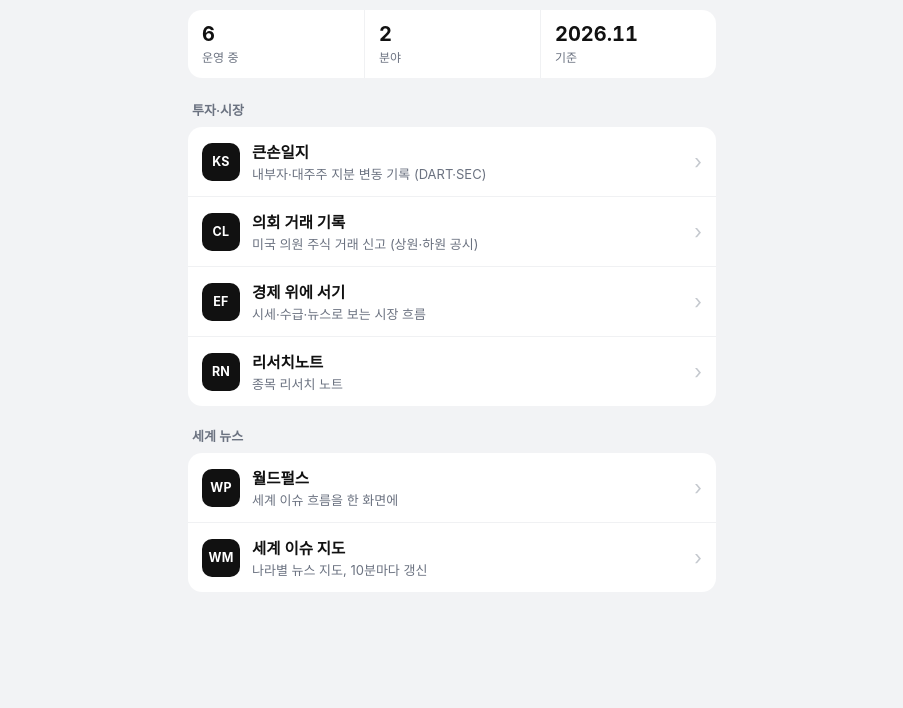
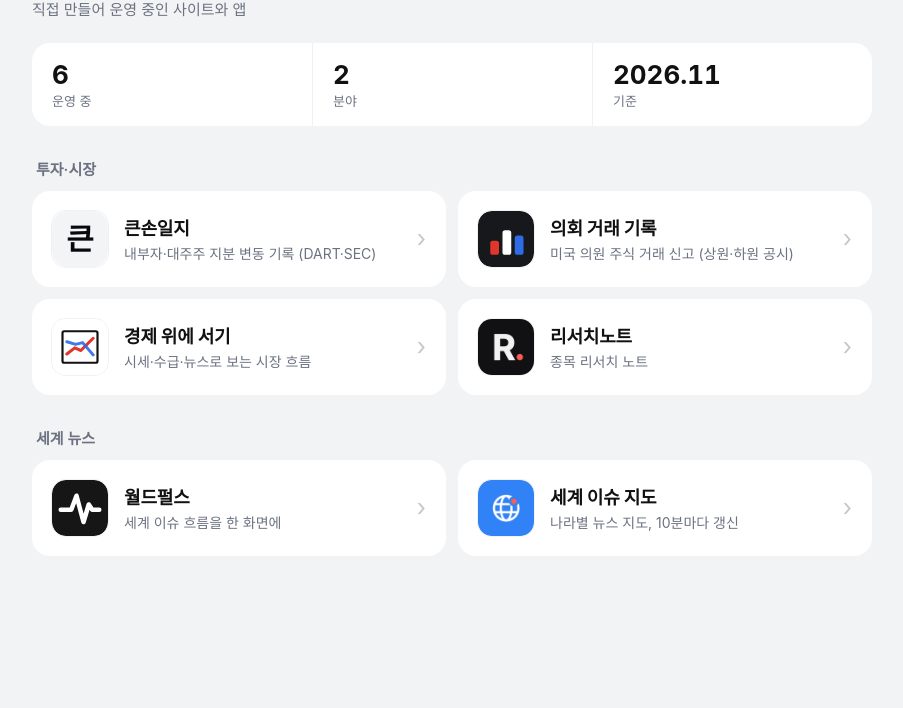
Before and after one commit to jinhj423/world-issue-map, a plain HTML site: page hub/public/index.html in a window 1280 px wide. Shown: the part 92-800 px from the top of the page, without its empty margins (188-1091 px from the left). Drawn offline with Linux system fonts and the light colour scheme; a web font is replaced by a local one.

Commit message:
hub: 사이트별 아이콘을 넣고 카드를 크게 다시 배치
Co-Authored-By: Claude Opus 5.5 <noreply@anthropic.com>
Claude-Session: https://claude.ai/code/session_018PyaHQFhCZRhnQEbRPcu9r

```diff
--- a/hub/public/index.html
+++ b/hub/public/index.html
@@ -11,7 +11,7 @@
 <meta name="theme-color" content="#0e0f11" media="(prefers-color-scheme: dark)">
 <link rel="icon" href="/icon.svg?v=1" type="image/svg+xml">
 <link rel="stylesheet" href="https://cdn.jsdelivr.net/gh/orioncactus/pretendard@v1.3.9/dist/web/variable/pretendardvariable-dynamic-subset.min.css">
-<link rel="stylesheet" href="/style.css?v=2">
+<link rel="stylesheet" href="/style.css?v=3">
 </head>
 <body>
 <main class="w">
@@ -21,16 +21,16 @@
 
   <h2>투자·시장</h2>
   <div class="g">
-    <a class="r" href="https://kson-ledger.jinhj423-42b.workers.dev/" target="_blank" rel="noopener"><span class="m" aria-hidden="true">KS</span><span class="t"><b>큰손일지</b><p>내부자·대주주 지분 변동 기록 (DART·SEC)</p></span><span class="ch" aria-hidden="true">›</span></a>
-    <a class="r" href="https://congress-ledger.jinhj423-42b.workers.dev/" target="_blank" rel="noopener"><span class="m" aria-hidden="true">CL</span><span class="t"><b>의회 거래 기록</b><p>미국 의원 주식 거래 신고 (상원·하원 공시)</p></span><span class="ch" aria-hidden="true">›</span></a>
-    <a class="r" href="https://econ-flow.jinhj423-42b.workers.dev/" target="_blank" rel="noopener"><span class="m" aria-hidden="true">EF</span><span class="t"><b>경제 위에 서기</b><p>시세·수급·뉴스로 보는 시장 흐름</p></span><span class="ch" aria-hidden="true">›</span></a>
-    <a class="r" href="https://research-notes.jinhj423-42b.workers.dev/" target="_blank" rel="noopener"><span class="m" aria-hidden="true">RN</span><span class="t"><b>리서치노트</b><p>종목 리서치 노트</p></span><span class="ch" aria-hidden="true">›</span></a>
+    <a class="r" href="https://kson-ledger.jinhj423-42b.workers.dev/" target="_blank" rel="noopener"><img class="m" src="/ico/kson.svg?v=1" alt="" width="56" height="56"><span class="t"><b>큰손일지</b><p>내부자·대주주 지분 변동 기록 (DART·SEC)</p></span><span class="ch" aria-hidden="true">›</span></a>
+    <a class="r" href="https://congress-ledger.jinhj423-42b.workers.dev/" target="_blank" rel="noopener"><img class="m" src="/ico/congress.svg?v=1" alt="" width="56" height="56"><span class="t"><b>의회 거래 기록</b><p>미국 의원 주식 거래 신고 (상원·하원 공시)</p></span><span class="ch" aria-hidden="true">›</span></a>
+    <a class="r" href="https://econ-flow.jinhj423-42b.workers.dev/" target="_blank" rel="noopener"><img class="m" src="/ico/econ.svg?v=1" alt="" width="56" height="56"><span class="t"><b>경제 위에 서기</b><p>시세·수급·뉴스로 보는 시장 흐름</p></span><span class="ch" aria-hidden="true">›</span></a>
+    <a class="r" href="https://research-notes.jinhj423-42b.workers.dev/" target="_blank" rel="noopener"><img class="m" src="/ico/research.png?v=1" alt="" width="56" height="56"><span class="t"><b>리서치노트</b><p>종목 리서치 노트</p></span><span class="ch" aria-hidden="true">›</span></a>
   </div>
 
   <h2>세계 뉴스</h2>
   <div class="g">
-    <a class="r" href="https://world-pulse.jinhj423-42b.workers.dev/" target="_blank" rel="noopener"><span class="m" aria-hidden="true">WP</span><span class="t"><b>월드펄스</b><p>세계 이슈 흐름을 한 화면에</p></span><span class="ch" aria-hidden="true">›</span></a>
-    <a class="r" href="https://wnm.jinhj423-42b.workers.dev/" target="_blank" rel="noopener"><span class="m" aria-hidden="true">WM</span><span class="t"><b>세계 이슈 지도</b><p>나라별 뉴스 지도, 10분마다 갱신</p></span><span class="ch" aria-hidden="true">›</span></a>
+    <a class="r" href="https://world-pulse.jinhj423-42b.workers.dev/" target="_blank" rel="noopener"><img class="m" src="/ico/pulse.svg?v=1" alt="" width="56" height="56"><span class="t"><b>월드펄스</b><p>세계 이슈 흐름을 한 화면에</p></span><span class="ch" aria-hidden="true">›</span></a>
+    <a class="r" href="https://wnm.jinhj423-42b.workers.dev/" target="_blank" rel="noopener"><img class="m" src="/ico/wnm.png?v=1" alt="" width="56" height="56"><span class="t"><b>세계 이슈 지도</b><p>나라별 뉴스 지도, 10분마다 갱신</p></span><span class="ch" aria-hidden="true">›</span></a>
   </div>
 
 
--- a/hub/public/style.css
+++ b/hub/public/style.css
@@ -3,23 +3,24 @@
 *{box-sizing:border-box;margin:0;padding:0}
 a{color:inherit;text-decoration:none}
 body{background:var(--bg);color:var(--ink);font-family:"Pretendard Variable",Pretendard,-apple-system,BlinkMacSystemFont,"Apple SD Gothic Neo","Noto Sans KR",sans-serif;-webkit-font-smoothing:antialiased;word-break:keep-all}
-.w{max-width:560px;margin:0 auto;padding:28px 16px 40px}
-h1{font-size:22px;font-weight:700;letter-spacing:-.02em}
-.sub{color:var(--sub);font-size:13.5px;margin-top:4px}
-.strip{display:grid;grid-template-columns:repeat(3,1fr);background:var(--card);border-radius:14px;margin:18px 0 22px}
-.strip div{padding:12px 14px}
+.w{max-width:880px;margin:0 auto;padding:40px 20px 56px}
+h1{font-size:30px;font-weight:700;letter-spacing:-.02em}
+.sub{color:var(--sub);font-size:15px;margin-top:6px}
+.strip{display:grid;grid-template-columns:repeat(3,1fr);background:var(--card);border-radius:18px;margin:24px 0 32px}
+.strip div{padding:16px 20px}
 .strip div+div{border-left:1px solid var(--line)}
-.strip b{display:block;font-size:20px;font-weight:700;font-variant-numeric:tabular-nums}
-.strip span{font-size:12px;color:var(--sub)}
-h2{font-size:13px;color:var(--sub);font-weight:600;margin:0 4px 8px}
-.g{background:var(--card);border-radius:14px;margin-bottom:20px;overflow:hidden}
-.r{display:flex;align-items:center;gap:12px;padding:13px 14px;-webkit-tap-highlight-color:transparent;transition:background .12s}
-.r+.r{border-top:1px solid var(--line)}
-.r:hover,.r:active{background:var(--press)}
-.r:focus-visible{outline:2px solid var(--ink);outline-offset:-2px;border-radius:14px}
-.m{width:38px;height:38px;border-radius:10px;background:var(--mono);color:var(--mono-ink);display:grid;place-items:center;font-size:12.5px;font-weight:700;letter-spacing:.02em;flex:none}
+.strip b{display:block;font-size:26px;font-weight:700;font-variant-numeric:tabular-nums}
+.strip span{font-size:13px;color:var(--sub)}
+h2{font-size:15px;color:var(--sub);font-weight:600;margin:0 4px 12px}
+.g{display:grid;grid-template-columns:repeat(2,minmax(0,1fr));gap:12px;margin-bottom:32px}
+.r{display:flex;align-items:center;gap:16px;padding:20px;background:var(--card);border-radius:18px;-webkit-tap-highlight-color:transparent;transition:background .12s,transform .12s}
+.r:hover{background:var(--press)}
+.r:active{transform:scale(.985)}
+.r:focus-visible{outline:2px solid var(--ink);outline-offset:2px}
+.m{width:56px;height:56px;border-radius:14px;flex:none;display:block;box-shadow:0 0 0 1px var(--line)}
 .t{flex:1;min-width:0}
-.t b{font-size:15.5px;font-weight:600;display:block}
-.t p{font-size:13px;color:var(--sub);margin-top:2px;white-space:nowrap;overflow:hidden;text-overflow:ellipsis}
-.ch{color:var(--chev);font-size:20px;line-height:1}
+.t b{font-size:18px;font-weight:700;letter-spacing:-.01em;display:block}
+.t p{font-size:14px;line-height:1.45;color:var(--sub);margin-top:4px}
+.ch{color:var(--chev);font-size:24px;line-height:1}
+@media (max-width:640px){.w{padding:28px 16px 40px}h1{font-size:26px}.g{grid-template-columns:minmax(0,1fr);gap:10px;margin-bottom:26px}.r{padding:16px;gap:14px}.m{width:52px;height:52px;border-radius:13px}.t b{font-size:17px}.strip b{font-size:22px}.strip div{padding:14px 16px}}
 .ft{font-size:12px;color:var(--mute);text-align:center;margin-top:8px}
```
Also changed, not shown: hub/public/ico/congress.svg (added), hub/public/ico/econ.svg (added), hub/public/ico/kson.svg (added), hub/public/ico/pulse.svg (added), hub/public/ico/research.png (added), hub/public/ico/wnm.png (added).
